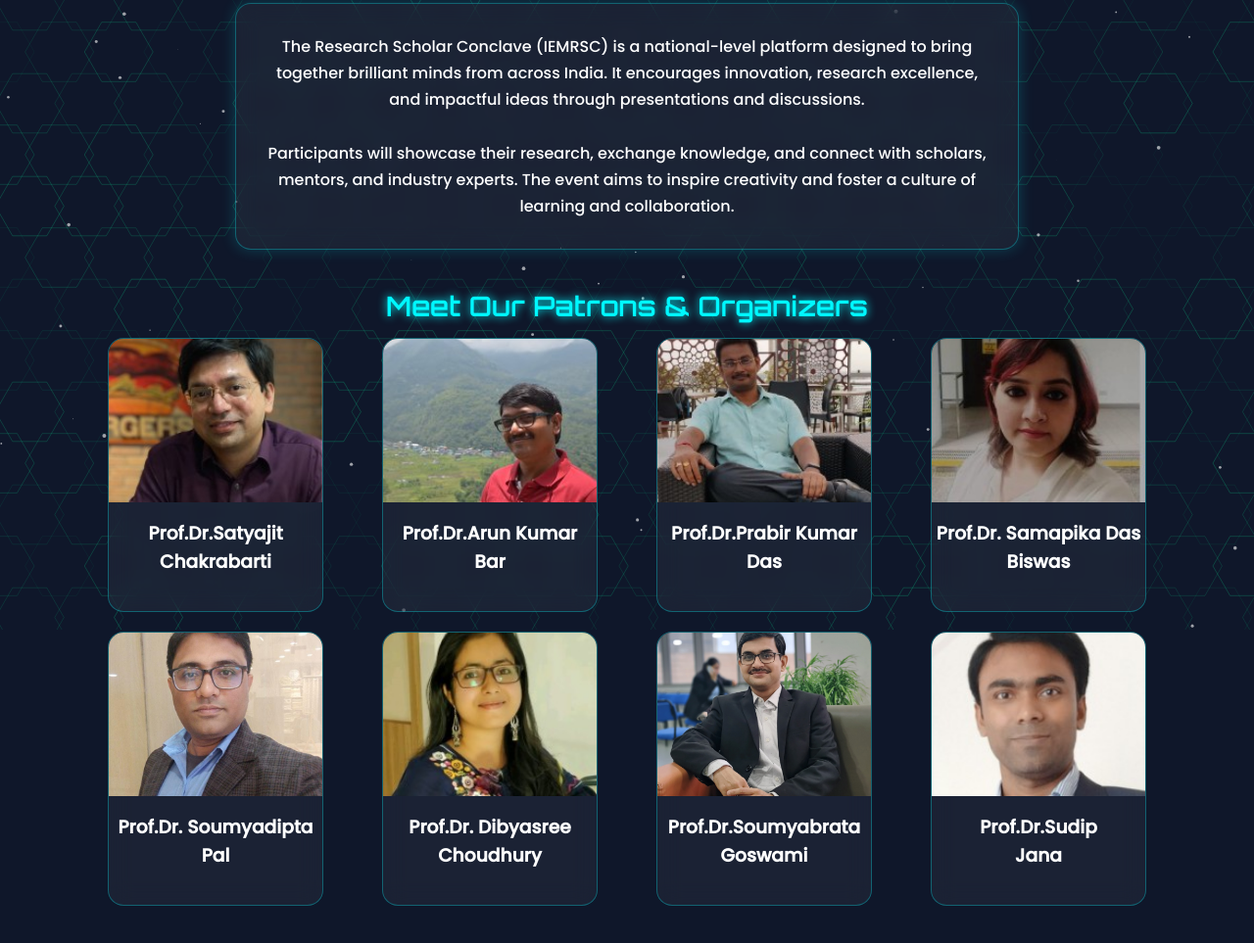
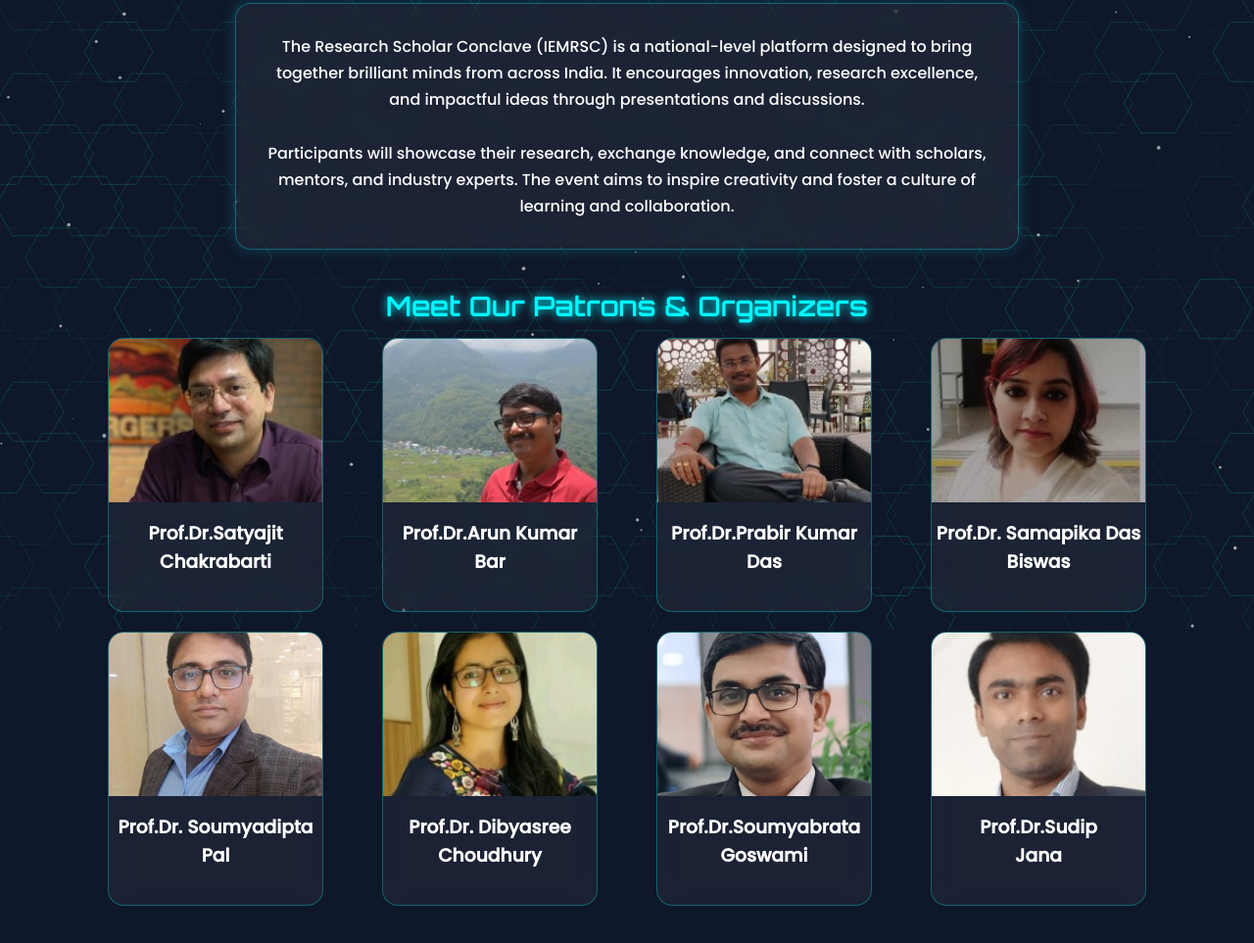
Before and after one commit to Chandrakanta909390/iemrsc, a plain HTML site: page about.html in a window 1280 px wide. Shown: the part 157-1120 px from the top of the page at 98% size. Drawn offline with Linux system fonts and the light colour scheme; animation ran at ten frames a second.

Commit message:
Update about.html

```diff
--- a/about.html
+++ b/about.html
@@ -229,7 +229,7 @@ creativity and foster a culture of learning and collaboration.
 </div>
 
 <div class="card">
-<img src="soymyabrata_sir.jpeg">
+<img src="sgsir.jpeg">
 <h3>Prof.Dr.Soumyabrata Goswami</h3>
 <div class="card-info">
 <p>Convener</p>
```
